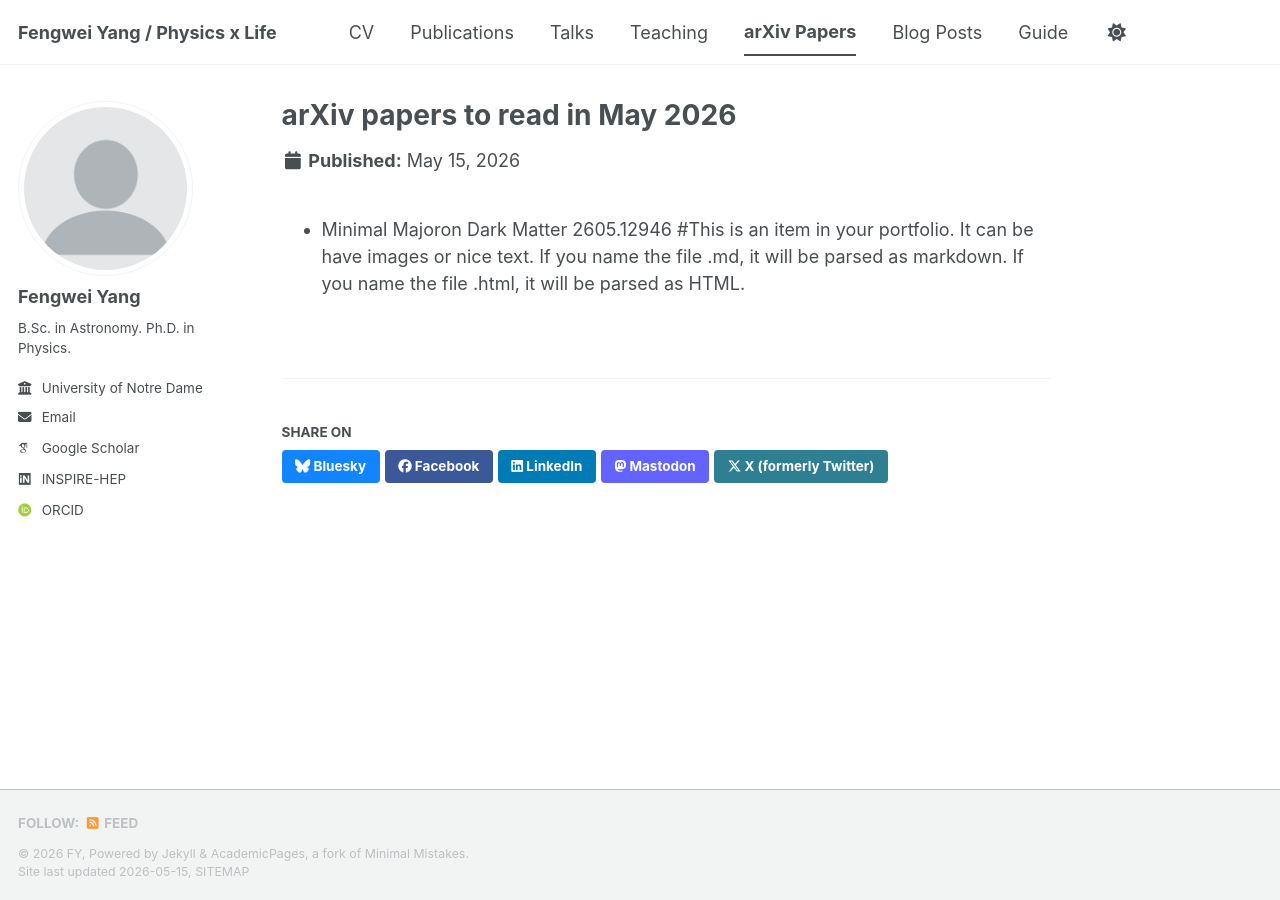
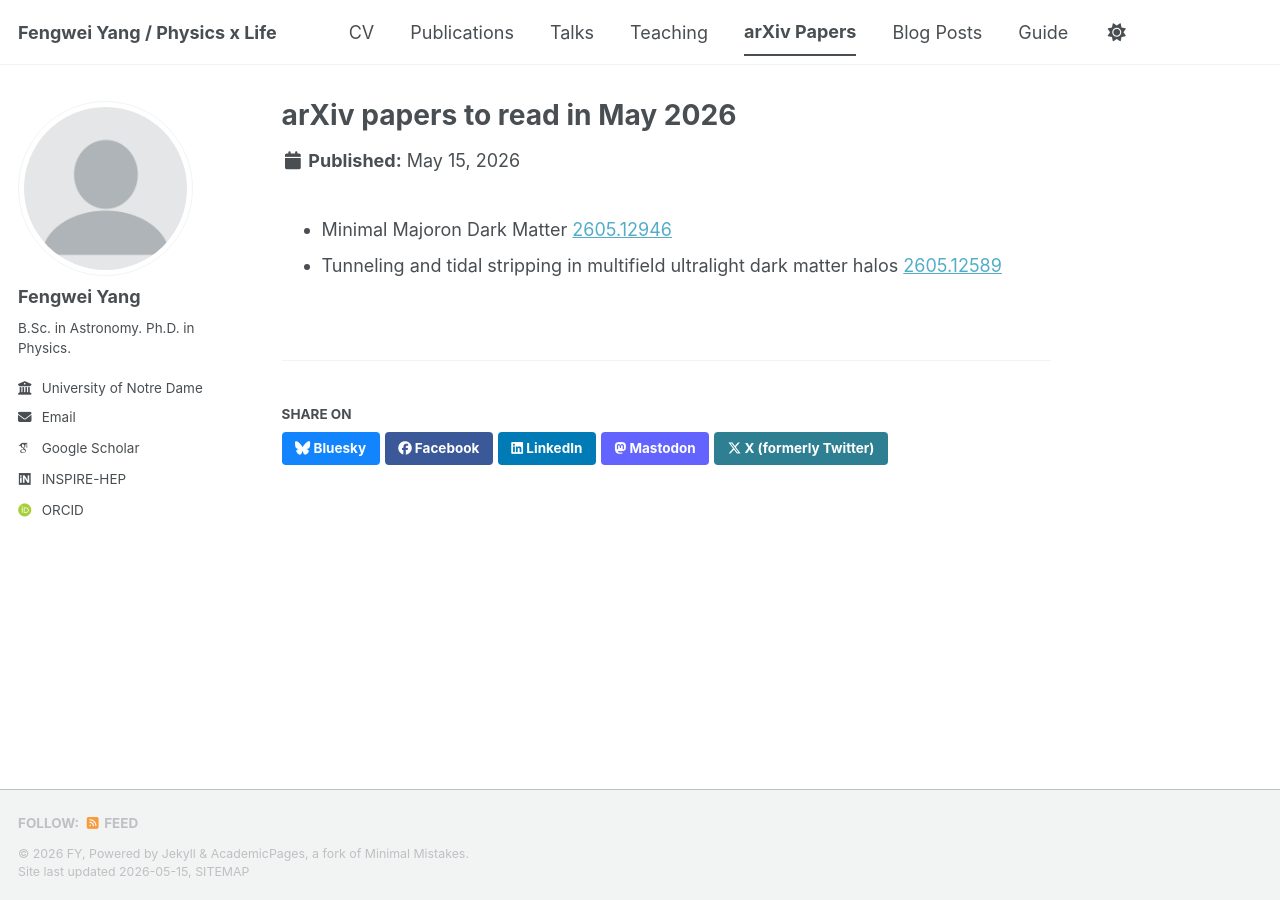
Before and after one commit to F-W-Yang/F-W-Yang.github.io, a Jekyll site: the page built from _portfolio/1.md, in a window 1280 px wide. Built offline with Jekyll 4.4.1, drawn with Linux system fonts in a browser that asks for light colours; some web fonts are replaced; a script bundle is joined from its source files by our own code; library files that are not in the unit come from our copies.

Commit message:
Update arXiv papers with links in portfolio

```diff
--- a/_portfolio/1.md
+++ b/_portfolio/1.md
@@ -3,5 +3,5 @@ title: "arXiv papers to read in May 2026"
 excerpt: "Put to-read arXiv papers here."
 collection: portfolio
 ---
-* Minimal Majoron Dark Matter 2605.12946
-#This is an item in your portfolio. It can be have images or nice text. If you name the file .md, it will be parsed as markdown. If you name the file .html, it will be parsed as HTML.
+* Minimal Majoron Dark Matter [2605.12946](https://arxiv.org/pdf/2605.12946)
+* Tunneling and tidal stripping in multifield ultralight dark matter halos [2605.12589](https://arxiv.org/pdf/2605.12589)
```
